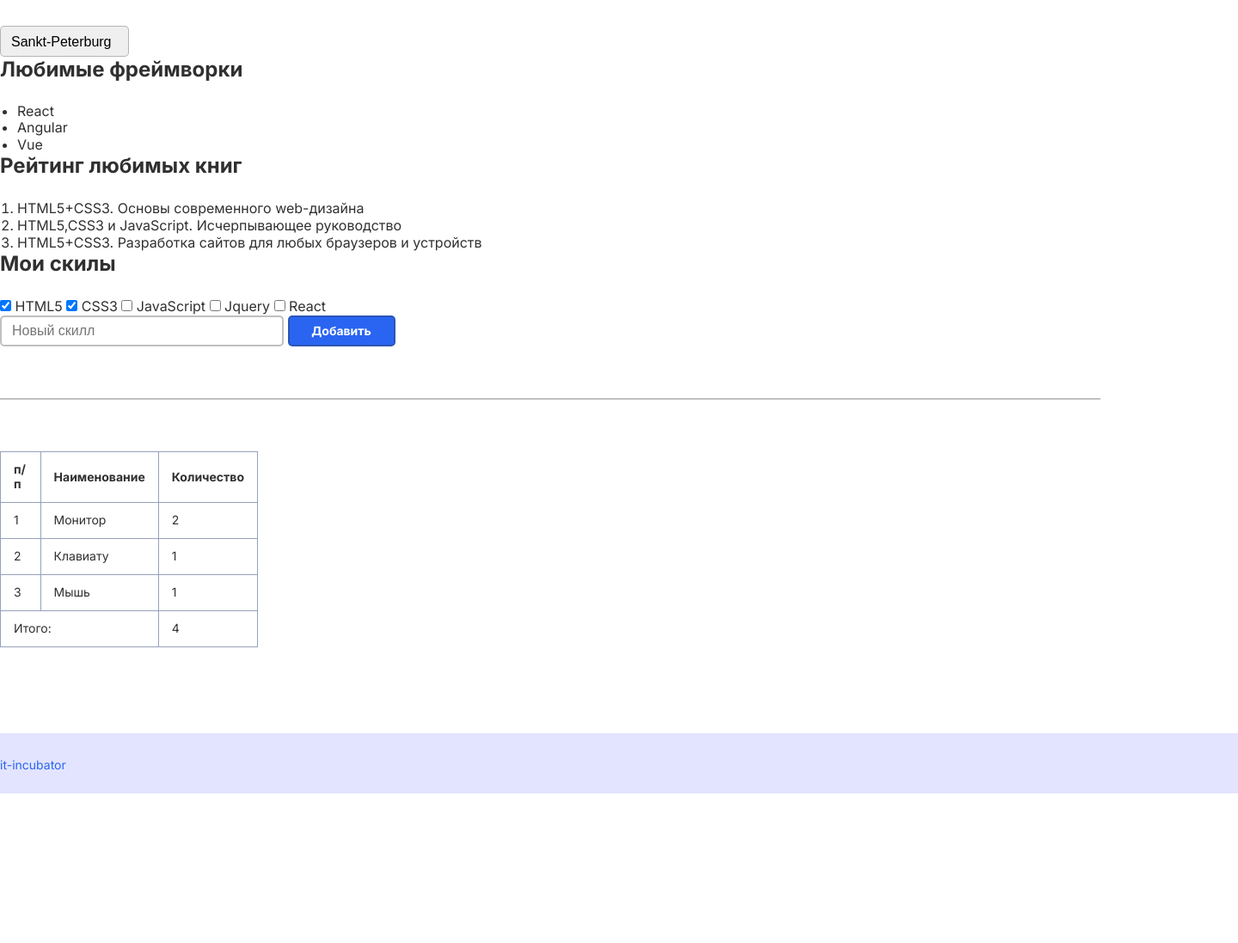
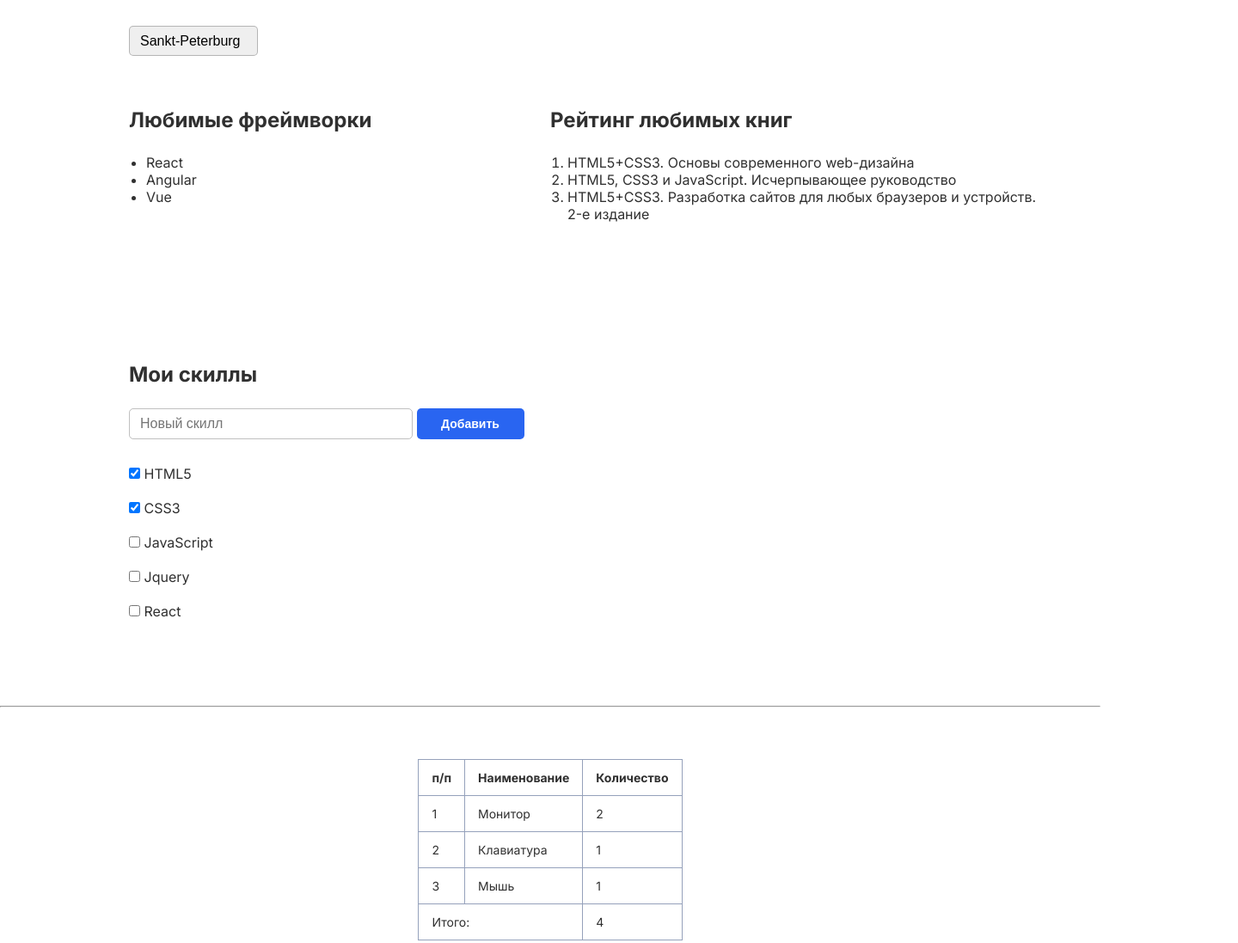
Before and after one commit to PK081982/project_it_inc, a plain HTML site: page index.html in a window 1280 px wide. Shown: the part 940-2037 px from the top of the page at 86% size, 1440 px wide, since content can reach past the window. Before the commit the page ends 1863 px from the top, so only its background shows below. Drawn offline with Linux system fonts and the light colour scheme.

Commit message:
three homeworke1

```diff
--- a/1.css
+++ b/1.css
@@ -1,249 +1,197 @@
 * {
+  margin: 0;
   padding: 0;
-  margin: 0;
   box-sizing: border-box;
 }
-  /* Свойства для сброса начальных стилей элементов */
+.container {
+  /*outline: 1px solid red; /* чтобы контейнер был виден, в конце можно будет удалить это св-во */
+  margin: 0 auto;
+  width: 100%;
+  /* 📍 Максимальная ширина для контейнера */
+}
 body {
-  font-family: 'Inter', sans-serif;
+  font-family: "Inter", sans-serif;
   color: #303030;
 }
-
 header {
-  display: block;
-  background-color:#2965F1;
-  height:70px;
-  width:100vw;
-  /*margin: 1px;*/
-  /*padding: 1px;*/
-  /*border: px solid #2965F1;*/
-  line-height: 70px;
-  /* Стили для хедера */
+  background-color: #2965F1;
+  padding: 23px 0;
 }
-
 header span {
   font-weight: 700;
   font-size: 20px;
   color: #fff;
-  /* Стили для текста в хедере IT-INCUBATOR */
 }
+.main-section {
+  background-color: #fafaff;
+  padding: 60px 0;
+  min-height: 100vh;
+  min-width: 1440;
+  /* 📍 Свойства flexbox для размещения container-a вертикально по центру */
+}
+.main-section .wrapper {
+  min-width: 1440;
+  display:flex;
+  align-items: center;
+  justify-content: center;
+  /* 📍 Свойствa flexbox для размещения блока с текстом и изображения в ряд, и центрирования их по вертикали */
+}
+.text-wrapper {
+  flex-basis: auto; width: 425 px;
+  /* 📍 Cвойство для ограничения ширины блока с текстом в первой секции */
+}
+.main-title {
+  font-weight: 700;
+  font-size: 48px;
+  margin-bottom: 20px;
+  width: 425px;
 
-.main-section {
-  min-height: 100vh;
-  background-color:#FAFAFF;
-  padding-top:60px;
-  padding-bottom:60px;
-  height: 1024 px;
-  width: 1440px;
-  /* Стили для первой секции */
 }
-
-.main-title {
-  font-size: 48px;
-  font-weight: 700;
-  line-height: 58.09px;
-  text-align: left;
-  text-underline-position: from-font;
-  text-decoration-skip-ink: none;
-  margin-bottom: 20px;
-  /* Стили для заголовка в первой секции */
+.main-text {
+  font-weight: 400;
+  font-size: 18px;
+  width: 425px;
 }
-
-.main-text {
-font-size: 18px;
-font-weight: 400;
-line-height: 21.78px;
-text-align: left;
-text-underline-position: from-font;
-text-decoration-skip-ink: none;
-  /* Стили для текста в первой секции */
-}
-
 .main-image {
   max-width: 715px;
-top: 230px;
-margin-bottom: 356px;
-  /* Стили для изображения в первой секции */
 }
-
-
 .about-section {
-  height: 883;
-  top: 1094;
-  background-color:#FFFFFF;
-  padding-top: 100px;
-  padding-bottom: 100px;
-  /* Стили для второй секции */
+  background-color: #fff;
+  padding: 100px 0;
 }
-
+.about-section .wrapper {
+  padding: 0px 150px 0px;
+  /* 📍 Свойствa flexbox для отступов между элементами select, .info-wrapper и .skills-wrapper  */
+}
 select {
-  top: 1194px;
+  border: 1px solid #3030304d;
+  border-radius: 5px;
   width: 150px;
-  height: 36px;
-  border: 1px 0px 0px 0px;
-  gap: 0px;
-  border-color: #3030304D;
-  border-style: solid;
-  border-radius: 5px;
+  padding: 8px 12px;
+  font-weight: 400;
   font-size: 16px;
-  font-weight: 400;
-  line-height: 19.36px;
-  text-align: left;
-  text-underline-position: from-font;
-  text-decoration-skip-ink: none;
-  padding-left:12px;
-  padding-right: 12px;
-  line-height:36px;
-  -webkit-appearance: none;
   appearance: none;
   background-image: url("222.svg");
   background-repeat: no-repeat;
-  background-position: right;
-  /* Стили для выпадающего списка */
+  background-position: right 12px top 50%;
+  margin: 0 0 60px;
 }
-
+select:hover,
+.text-field:hover {
+  border: 1px solid #2965F1;
+  /* 📍 Стили для выпадающего списка и текстового поля при наведении курсора */
+}
+.info-wrapper {
+  display: flex;
+  margin: 0px 0px 80px;
+  /* 📍 Свойство flexbox для расположения 2-х списков в ряд */
+}
 .section-title {
-  /* Стили для заголовков во второй секции */
+  font-weight: 700;
   font-size: 24px;
-font-weight: 700;
-line-height: 29.05px;
-text-align: left;
-text-underline-position: from-font;
-text-decoration-skip-ink: none;
   margin-bottom: 25px;
 }
+.frameworks,
+.books {
+  min-width: 50%;
 
+}
+.frameworks-list,
+.books-list {
+  gap: 150px;
+  /* 📍 Свойства flexbox для отступов между элементами в списках */
+}
 .frameworks-list {
-  /* Стили для маркированного списка во второй секции */
+  font-weight: 400;
+  font-size: 16px;
   list-style-image: url("333.svg");
-width: Hug (80px)px;
-height: Hug (57px)px;
-top: 1284px;
-padding: 0 20px;
-font-size: 16px;
-font-weight: 400;
-line-height: 19.36px;
-text-align: left;
-text-underline-position: from-font;
-text-decoration-skip-ink: none;
+  padding-left: 20px;
+}
+.skills-block {
+display: flex;
+flex-direction: column-reverse;
+  /* 📍 Свойства flexbox для расположения формы над элементами с классом .label */
+}
+.skills {
+min-width: 50%;
+display: flex;
+flex-direction: column;
+padding-bottom: 20px;
+  /* 📍 Свойства flexbox для расположения элементов с классом .label */
 }
 
 .books-list {
-  /* Стили для нумерованного списка во второй секции */
-width: Hug (670px)px;
-height: Hug (57px)px;
-top: 1395px;
-gap: 0px;
-opacity: 0px;
-padding: 0 20px;
-list-style-type: decimal;
+font-weight: 400;
+font-size: 16px;
+padding-left: 20px;
+width: 570px;
+height: 162px;
+
 }
 
 .label {
-  /* Стили для подписей чекбоксов */
+  font-weight: 400;
   font-size: 16px;
+  padding-bottom: 20px;
+
+}
+form {
+  margin-bottom: 30px;
+}
+.text-field {
+  border: 1px solid rgba(48, 48, 48, 0.3);
+  border-radius: 5px;
+  max-width: 330px;
+  width: 100%;
+  height: 36px;
+  background-color: rgba(255, 255, 255, 0);
+  padding: 8px 12px;
   font-weight: 400;
-line-height: 19.36px;
-text-align: left;
-text-underline-position: from-font;
-text-decoration-skip-ink: none;
+  font-size: 16px;
 }
-
-.text-field {
-  /* Стили для односточного поля ввода текста */
-width: 330px;
-height: 36px;
-top: 1525px;
-gap: 0px;
-border: 1px 0px 0px 0px;
-border-color: #3030304D;
-border-style: solid;
-border-radius: 5px;
-opacity: 0px;
-font-size: 16px;
-font-weight: 400;
-line-height: 19.36px;
-text-align: left;
-text-underline-position: from-font;
-text-decoration-skip-ink: none;
-padding-left: 12px;
-}
-
 .btn {
- /* Стили для кнопки */
-background: #2965f1;
-width: 69px;
-height: 17px;
-top: 1535px;
-left: 368px;
-gap: 0px;
-opacity: 0px;
-border: 1px 0px 0px 0px;
-border-color: #3030304D;
-border-style: solid;
+  border: none;
   border-radius: 5px;
   width: 125px;
   height: 36px;
-font-family: "Inter", sans-serif;
+  background-color: #2965f1;
   font-weight: 700;
   font-size: 14px;
   color: #fff;
 }
 
+.btn:hover {
+  background: #2965F1E5;
+  cursor: pointer;
+  /* 📍 Стили для кнопки при наведении курсора */
+}
 .line {
-  /* Стили для линии */
-top: 1621px;
-border: 1px solid rgba(48, 48, 48, 0.3);
-width: 100vw;
-height: 0px;
-gap: 0px;
-margin-top: 60px;
-margin-bottom: 60px;
+  margin: 60px 0;
 }
-
 table {
-width: 300px;
-height: 196px;
-border: 1px solid #95A1BB;
+  border: 1px solid #95a1bb;
   border-collapse: collapse;
+  font-weight: 400;
   font-size: 14px;
-line-height: 16.94px;
-vertical-align: middle;
-  /* Стили для таблицы */
+  margin: 0 auto;
 }
-
-td {
-  /* Стили для ячеек таблицы */
-  height: 40px;
-  border: 1px solid #95A1BB;
-  font-weight: 400;
-  text-align: left;
+th, td {
   padding: 12px 15px;
 }
+footer {
+  background-color: rgba(163, 167, 255, 0.3);
+  padding: 26px 0;
+  text-align: center;
+  /* 📍 Свойство для расположения ссылки горизонтально по центру */
+}
+.footer-link {
+  font-weight: 400;
+  font-size: 14px;
+  color: #2965f1;
+  text-decoration: none;
 
-th {
-  height: 40px;
-  font-weight: 700;
-  text-align: left;
-  padding: 12px 15px;
 }
-
-footer {
-  /* Стили для футера */
-  background-color: #A3A7FF4D;
-  width: 1440px;
-  height: 70px;
-  top: 1977px;
-  padding: 26px 0;
+.footer-link:hover {
+  text-decoration: underline;
+  /* 📍 Стили для ссылки при наведении курсора */
 }
-
-.footer-link {
-color: #2965F1;
-font-size: 14px;
-font-weight: 400;
-line-height: 16.94px;
-text-align: left;
-text-underline-position: from-font;
-text-decoration-line: none;
-  /* Стили для футера */
-}
--- a/index.html
+++ b/index.html
@@ -12,114 +12,121 @@
   <link rel="stylesheet" href="1.css">
 
 </head>
-  <body data-cy="hw2-body">
-    <header data-cy="hw2-header">
-      <span data-cy="hw2-header-span">
-        IT-INCUBATOR
-      </span>
+<body data-cy="hw3-body-pre">
+    <header data-cy="hw3-header">
+        <div class="container">
+            <span data-cy="hw3-header-span">IT-INCUBATOR</span>
+        </div>
     </header>
-    <section class="main-section" data-cy="hw2-section-main-pre">
-      <h1 class="main-title" data-cy="hw2-main-title">
-      Павлов Константин Григорьевич
-      </h1>
-      <p class="main-text" data-cy="hw2-text">
-      Люблю путешествовать, читать , шахматы, смотреть познавательное видео. Играю с друзьями в футбол, волейбол. Зимой играю в хоккей. Учусь в IT-INCUBATOR-е. Люблю HTML, CSS и всё что связанно с frontend разработкой.
-      </p>
-      <img class="main-image" data-cy="hw2-main-image" src="https://avatars.mds.yandex.net/get-mpic/3749045/img_id4318426776095528257.jpeg/orig" alt="">
+    <section class="main-section" data-cy="hw3-section-main-pre">
+        <div class="container">
+            <div class="wrapper">
+                <div class="text-wrapper" data-cy="hw3-text-wrapper-pre">
+                    <h1 class="main-title" data-cy="hw3-main-title">Павлов Константин Григорьевич </h1>
+                    <p class="main-text" data-cy="hw3-text">Люблю путешествовать, читать , шахматы, смотреть познавательное видео. Играю с друзьями в футбол, волейбол. Зимой играю в хоккей. Учусь в IT-INCUBATOR-е. Люблю HTML, CSS и всё что связанно с frontend разработкой.</p>
+                </div>
+                <img class="main-image" data-cy="hw3-main-image" src="https://avatars.mds.yandex.net/get-mpic/3749045/img_id4318426776095528257.jpeg/orig" alt="">
+            </div>
+        </div>
     </section>
-    <section class="about-section" data-cy="hw2-section-about-pre">
-      <select data-cy="hw2-select-pre" name="" data-cy="">
-        <option >Minsk</option>
-        <option selected="selected">Sankt-Peterburg</option>
-        <option >Brest</option>
+    <section class="about-section" data-cy="hw3-section-about-pre">
+        <div class="container">
+            <div class="wrapper">
+                <select data-cy="hw3-select-pre" name="" id="">
+                    <option value="">Minsk</option>
+                    <option value="" selected>Sankt-Peterburg</option>
+                    <option value="">Brest</option>
                 </select>
-      <div >
-        <h2 class="section-title" data-cy="hw2-section-title-pre">
-          Любимые фреймворки
-        </h2>
-        <ul class="frameworks-list" data-cy="hw2-frameworks-list-pre">
-          <li >React</li>
-          <li >Angular</li>
-          <li >Vue</li>
+
+                <div class="info-wrapper" data-cy="hw3-info-wrapper-pre">
+                    <div class="frameworks" data-cy="hw3-frameworks-pre">
+                        <h2 class="section-title" data-cy="hw3-section-title-pre">Любимые фреймворки</h2>
+                        <ul class="frameworks-list" data-cy="hw3-frameworks-list-pre">
+                            <li>React</li>
+                            <li>Angular</li>
+                            <li>Vue</li>
                         </ul>
                     </div>
-      <div>
-        <h2 class="section-title" data-cy="hw2-section-title-pre">
-          Рейтинг любимых книг
-        </h2>
-        <ol class="books-list" data-cy="hw2-books-list-pre">
-          <li >HTML5+CSS3. Основы современного web-дизайна </li>
-          <li >HTML5,CSS3 и JavaScript. Исчерпывающее руководство </li>
-          <li >HTML5+CSS3. Разработка сайтов для любых браузеров и устройств</li>
+                    <div class="books" data-cy="hw3-books-pre">
+                        <h2 class="section-title" data-cy="hw3-section-title-pre">Рейтинг любимых книг</h2>
+                        <ol class="books-list" data-cy="hw3-books-list-pre">
+                            <li>HTML5+CSS3. Основы современного web-дизайна</li>
+                            <li>HTML5, CSS3 и JavaScript. Исчерпывающее руководство</li>
+                            <li>HTML5+CSS3. Разработка сайтов для любых браузеров и устройств. 2-е издание</li>
                         </ol>
                     </div>
-      <div>
-        <h2 class="section-title" data-cy="hw2-section-title-pre">
-        Мои скилы
-        </h2>
-        <label class="label" data-cy="hw2-label-pre" for="1">
+                </div>
+
+                <div class="skills-wrapper">
+                    <h2 class="section-title" data-cy="hw3-section-title-pre">Мои скиллы</h2>
+
+                    <div class="skills-block" data-cy="hw3-skills-block-pre">
+                        <div class="skills" data-cy="hw3-skills-pre">
+                            <label class="label" data-cy="hw3-label-pre" for="1">
                                 <input type="checkbox" checked name="" id="1">
                                 HTML5
                             </label>
 
-        <label class="label" data-cy="hw2-label-pre" for="2">
+                            <label class="label" data-cy="hw3-label-pre" for="2">
                                 <input type="checkbox" checked name="" id="2">
                                 CSS3
                             </label>
 
-        <label class="label" data-cy="hw2-label-pre" for="3">
+                            <label class="label" data-cy="hw3-label-pre" for="3">
                                 <input type="checkbox" name="" id="3">
                                 JavaScript
                             </label>
 
-        <label class="label" data-cy="hw2-label-pre" for="4">
+                            <label class="label" data-cy="hw3-label-pre" for="4">
                                 <input type="checkbox" name="" id="4">
                                 Jquery
                             </label>
 
-        <label class="label" data-cy="hw2-label-pre" for="5">
+                            <label class="label" data-cy="hw3-label-pre" for="5">
                                 <input type="checkbox" name="" id="5">
                                 React
                             </label>
                         </div>
-      <input class="text-field" data-cy="hw2-text-field-pre" type="text" placeholder="Новый скилл"/>
-      <button class="btn" data-cy="hw2-btn-pre" type="submit">Добавить</button>
-      <hr class="line"  data-cy="hw2-line-pre">
-      <table data-cy="hw2-about-table-pre" border="1">
-        <thead>
+
+                        <form>
+                            <input class="text-field" data-cy="hw3-text-field-pre" type="text" placeholder="Новый скилл">
+                            <button class="btn" data-cy="hw3-btn-pre">Добавить</button>
+                        </form>
+                    </div>
+                </div>
+            </div>
+            <hr class="line" data-cy="hw3-line-pre">
+
+            <table data-cy="hw3-about-table-pre" border="1">
                 <tr>
-            <th width="18%" scope="col">п/п</th>
-            <th width="44%" scope="col"> Наименование</th>
-            <th width="38%" scope="col"> Количество </th>
-          </tr>
-        </thead>
-        <tbody>
-          <tr>
-            <td scope="row" >1</td>
-            <td>Монитор</td>
-            <td >2</td>
+                    <th>п/п</th>
+                    <th>Наименование</th>
+                    <th>Количество</th>
                 </tr>
                 <tr>
-            <td  scope="row">2</td>
-            <td  >Клавиату</td>
-            <td >1</td>
+                    <td>1</td>
+                    <td>Монитор</td>
+                    <td>2</td>
                 </tr>
                 <tr>
-            <td scope="row">3</td>
-            <td  >Мышь</td>
-            <td  >1</td>
+                    <td>2</td>
+                    <td>Клавиатура</td>
+                    <td>1</td>
                 </tr>
-        </tbody>
-        <tfoot>
                 <tr>
-            <td colspan="2" >Итого:</td>
-            <td >4</td>
+                    <td>3</td>
+                    <td>Мышь</td>
+                    <td>1</td>
                 </tr>
-        </tfoot>
+                <tr>
+                    <td colspan="2">Итого:</td>
+                    <td>4</td>
+                </tr>
             </table>
+        </div>
     </section>
-    <footer data-cy="hw-footer-pre">
-      <a class="footer-link" data-cy="hw-footer-link-pre" href="https://it-incubator.io/">it-incubator</a>
+    <footer data-cy="hw3-footer-pre">
+        <a class="footer-link" data-cy="hw3-footer-link-pre" href="https://it-incubator.io/">it-incubator</a>
     </footer>
 </body>
 </html>
```
Lines whose indentation alone changed are shown as unchanged.
